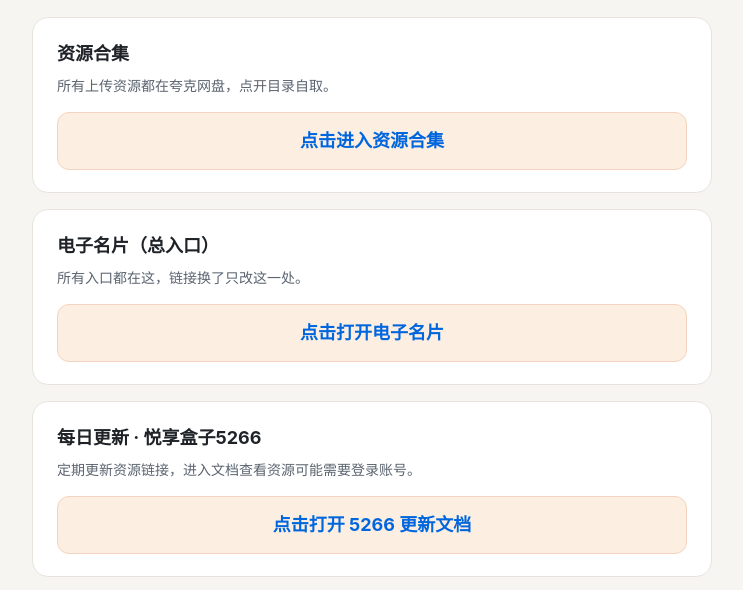
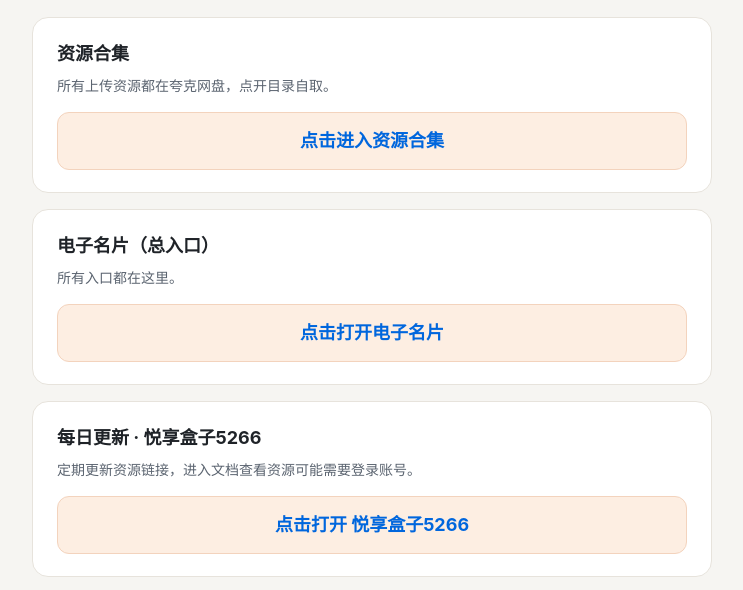
Before and after one commit to Mrni68/YueXiangHeZi, a plain HTML site: page index.html in a window 1280 px wide. Shown: the part 189-779 px from the top of the page, without its empty margins (268-1011 px from the left). Drawn offline with Linux system fonts and the light colour scheme.

Commit message:
Update descriptions and links in index.html
..

```diff
--- a/index.html
+++ b/index.html
@@ -102,7 +102,7 @@
     <!-- 电子名片（总入口） -->
     <section class="card">
       <h2>电子名片（总入口）</h2>
-      <p class="desc">所有入口都在这，链接换了只改这一处。</p>
+      <p class="desc">所有入口都在这里。</p>
       <a class="link-box" href="https://link3.cc/yxh9">点击打开电子名片</a>
     </section>
 
@@ -110,7 +110,7 @@
     <section class="card">
       <h2>每日更新 · 悦享盒子5266</h2>
       <p class="desc">定期更新资源链接，进入文档查看资源可能需要登录账号。</p>
-      <a class="link-box" href="https://my.feishu.cn/docx/QyurdDF8EoTi5IxGXJdcZreRngg?from=from_copylink">点击打开 5266 更新文档</a>
+      <a class="link-box" href="https://my.feishu.cn/docx/QyurdDF8EoTi5IxGXJdcZreRngg?from=from_copylink">点击打开 悦享盒子5266 </a>
     </section>
 
     <!-- 中转页 · 宝盒开启中 -->
```
